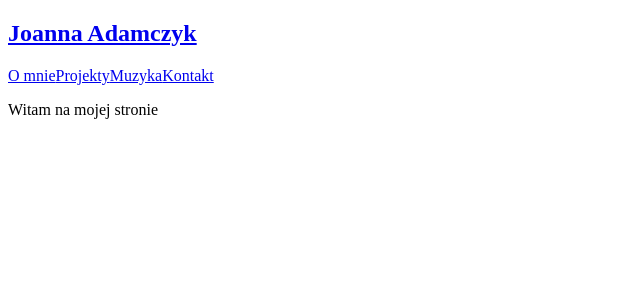
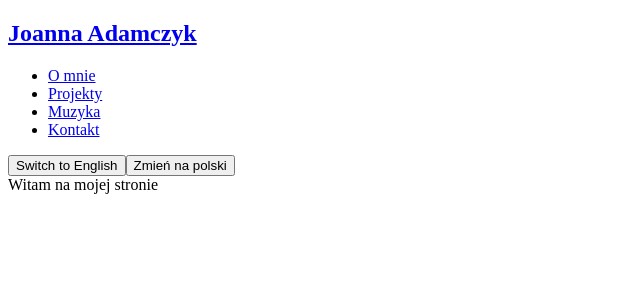
Before and after one commit to Seszel/MyPortfolio, a Vue app in the folder my-portfolio-frontend/: page / in a window 1280 px wide. Shown: the top 300 px of the page, without its empty margins (0-640 px from the left). Built offline with nearby package versions, Linux system fonts and the light colour scheme.

Commit message:
added translation for page

```diff
--- /dev/null
+++ b/my-portfolio-frontend/i18n/i18n.js
@@ -0,0 +1,18 @@
+import { createI18n } from 'vue-i18n'
+
+import pl from './locales/pl.json'
+import en from './locales/en.json'
+
+
+const i18n = createI18n({
+  legacy: false,
+  globalInjection: true,
+  locale: 'pl',
+  fallbackLocale: 'en',
+  messages: {
+    pl,
+    en
+  }
+})
+
+export default i18n
--- /dev/null
+++ b/my-portfolio-frontend/i18n/locales/en.json
@@ -0,0 +1,13 @@
+{
+  "locale": {
+    "en": "English",
+    "pl": "Polish"
+  },
+  "nav": {
+    "home": "Home",
+    "about": "About",
+    "projects": "Projects",
+    "music": "Music",
+    "contact": "Contact"
+  }
+}
--- /dev/null
+++ b/my-portfolio-frontend/i18n/locales/pl.json
@@ -0,0 +1,13 @@
+{
+    "locale": {
+      "en": "Angielski",
+      "pl": "Polski"
+    },
+    "nav": {
+      "home": "Strona główna",
+      "about": "O mnie",
+      "projects": "Projekty",
+      "music": "Muzyka",
+      "contact": "Kontakt"
+    }
+  }
--- a/my-portfolio-frontend/src/App.vue
+++ b/my-portfolio-frontend/src/App.vue
@@ -1,9 +1,10 @@
 <template>
   <TheHeader />
-  <RouterView> </RouterView>
+  <RouterView></RouterView>
 </template>
 
 <script>
+
 import TheHeader from './components/layout/TheHeader.vue'
 
 export default {
--- a/my-portfolio-frontend/src/components/layout/TheHeader.vue
+++ b/my-portfolio-frontend/src/components/layout/TheHeader.vue
@@ -4,12 +4,34 @@
       <h1>
         <RouterLink :to="{ name: 'home' }">Joanna Adamczyk</RouterLink>
       </h1>
-      <p>
-        <RouterLink :to="{ name: 'about' }">O mnie</RouterLink>
-        <RouterLink :to="{ name: 'projects' }">Projekty</RouterLink>
-        <RouterLink :to="{ name: 'music' }">Muzyka</RouterLink>
-        <RouterLink :to="{ name: 'contact' }">Kontakt</RouterLink>
-      </p>
+      <ul>
+        <li>
+          <RouterLink :to="{ name: 'about' }">{{ $t('nav.about') }}</RouterLink>
+        </li>
+        <li>
+          <RouterLink :to="{ name: 'projects' }">{{ $t('nav.projects') }}</RouterLink>
+        </li>
+        <li>
+          <RouterLink :to="{ name: 'music' }">{{ $t('nav.music') }}</RouterLink>
+        </li>
+        <li>
+          <RouterLink :to="{ name: 'contact' }">{{ $t('nav.contact') }}</RouterLink>
+        </li>
+      </ul>
+      <div>
+        <button @click="changeLang('en')">Switch to English</button>
+        <button @click="changeLang('pl')">Zmień na polski</button>
+      </div>
     </nav>
   </header>
 </template>
+
+<script>
+export default {
+  methods: {
+    changeLang(lang) {
+      this.$i18n.locale = lang
+    }
+  }
+}
+</script>
--- a/my-portfolio-frontend/src/main.js
+++ b/my-portfolio-frontend/src/main.js
@@ -5,10 +5,12 @@ import { createPinia } from 'pinia'
 
 import App from './App.vue'
 import router from './router'
+import i18n from '../i18n/i18n'
 
 const app = createApp(App)
 
 app.use(createPinia())
 app.use(router)
+app.use(i18n)
 
 app.mount('#app')
```
Also changed, not shown: my-portfolio-frontend/src/stores/language.js (deleted).
